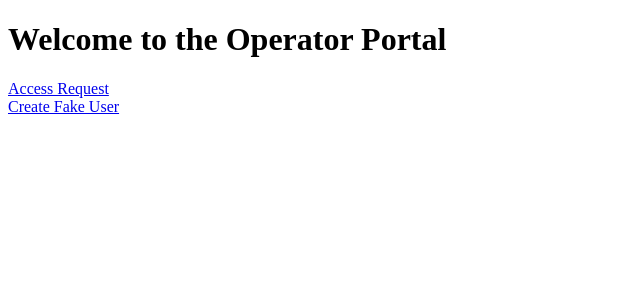
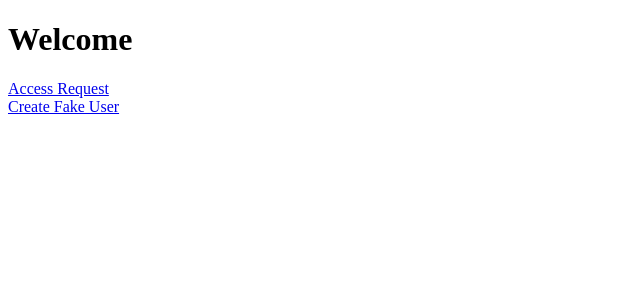
Before and after one commit to bcgov/cas-hackathon-reg, a Next.js app in the folder client/: page / in a window 1280 px wide. Shown: the top 300 px of the page, without its empty margins (0-640 px from the left). Built offline with nearby package versions, Linux system fonts and the light colour scheme.

Commit message:
chore: naming tweaks

```diff
--- a/client/app/page.tsx
+++ b/client/app/page.tsx
@@ -4,7 +4,7 @@ export default function Home() {
   return (
     <main>
       <div>
-        <h1>Welcome to the Operator Portal</h1>
+        <h1>Welcome</h1>
         <div>
           <Link href="/access-request">Access Request</Link>
         </div>
```
